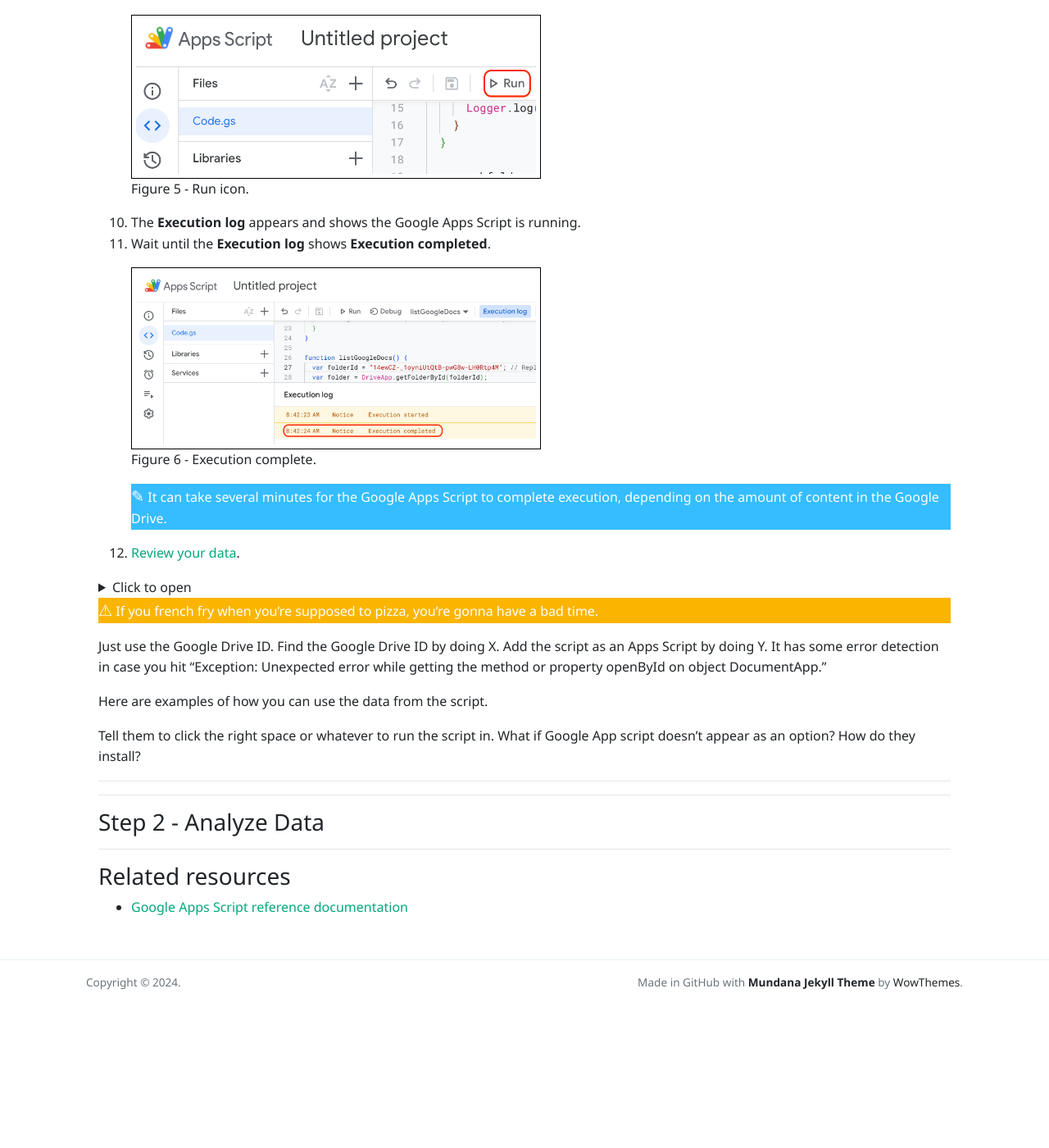
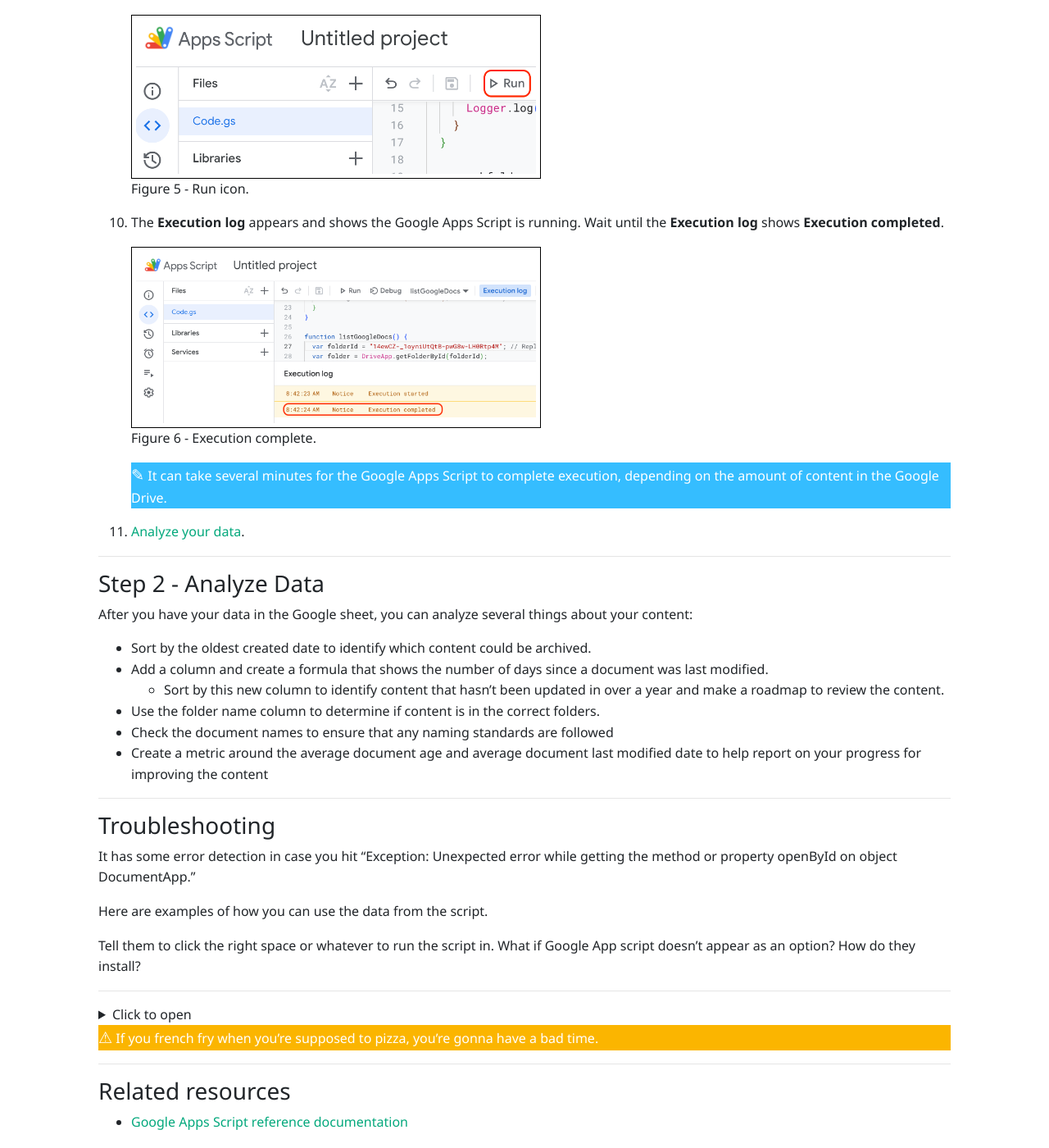
Before and after one commit to stumblefiend/jeremy.pugh, a Jekyll site: the page built from assets/scripts/google-drive-content-review.md, in a window 1280 px wide and 1400 px high, scrolled down 3132 px. Shown: the whole window at 82% size. Built offline with Jekyll 4.4.1, drawn with Linux system fonts in a browser that asks for light colours; nearby versions of some CDN libraries; our own code applies the rules of GitHub Pages for plain Markdown files; before the commit the page ends 4356 px from its top, so only the background shows below that; some of the changed text lies outside the part shown.

Commit message:
Update google-drive-content-review.md

```diff
--- a/assets/scripts/google-drive-content-review.md
+++ b/assets/scripts/google-drive-content-review.md
@@ -85,41 +85,40 @@
 
     <div class="alert-cyan">
       <p><span style="font-size:larger;">✎</span>
-      This code only provides data on Google Doc files and not Sheets, Slides, or other types of files such as documents saved in a .docx format.</p>
+      This Google Apps Script provides the document name, created date, last modified date, URL, and containing folder name only for Google Doc files and not Sheets, Slides, or other types of files such as documents saved in a .docx format.</p>
     </div>
 
-5. To find the starting folder ID where you want to search for documents in each subfolder, click the Google Drive and note the ID after **folders/** in your browser's URL.
+6. To find the starting folder ID where you want to search for documents in each subfolder, click the Google Drive and note the ID after **folders/** in your browser's URL.
 
     <figure>
       <img src="/assets/images/find-folder-id.png" class="image-border-medium" alt="Location of the folder ID.">
       <figcaption>Figure 2 - Folder ID.</figcaption>
     </figure>
 
-6. Replace the default folder ID `0AKSQM_w_oOoAUk9PVB` in the Apps Script code you copied with your starting folder ID.
+7. Replace the default folder ID `0AKSQM_w_oOoAUk9PVB` in the Apps Script code you copied with your starting folder ID.
 
-7. Click the **Save project** icon.
+8. Click the **Save project** icon.
 
     <figure>
       <img src="/assets/images/save-project-icon.png" class="image-border-medium" alt="Location of the Save project icon.">
       <figcaption>Figure 3 - Save project icon.</figcaption>
     </figure>
 
-8. Ensure *listGoogleDocs* is selected for **Select function to run**.
+9. Ensure *listGoogleDocs* is selected for **Select function to run**.
 
     <figure>
       <img src="/assets/images/function-to-run.png" class="image-border-medium" alt="Location of the Select function to run icon.">
       <figcaption>Figure 4 - Select function to run icon.</figcaption>
     </figure>
 
-9. Click **Run**.
+10. Click **Run**.
 
     <figure>
       <img src="/assets/images/run-icon.png" class="image-border-medium" alt="Location of the Run icon.">
       <figcaption>Figure 5 - Run icon.</figcaption>
     </figure>
 
-10. The **Execution log** appears and shows the Google Apps Script is running.
-11. Wait until the **Execution log** shows **Execution completed**.
+11. The **Execution log** appears and shows the Google Apps Script is running. Wait until the **Execution log** shows **Execution completed**.
 
     <figure>
       <img src="/assets/images/execution-complete.png" class="image-border-medium" alt="Location of the Execution complete message.">
@@ -131,7 +130,31 @@
       It can take several minutes for the Google Apps Script to complete execution, depending on the amount of content in the Google Drive.</p>
     </div>
 
-12. [Review your data](xxxxxxxxxxxxxxxxxxxxxxxxxxxxxxxxxxxxxxxxxxxxxxxxxxxxxxx).
+12. [Analyze your data](#step-2---analyze-data).
+
+---
+
+### Step 2 - Analyze Data
+
+After you have your data in the Google sheet, you can analyze several things about your content:
+
+- Sort by the oldest created date to identify which content could be archived.
+- Add a column and create a formula that shows the number of days since a document was last modified.
+    - Sort by this new column to identify content that hasn't been updated in over a year and make a roadmap to review the content.
+- Use the folder name column to determine if content is in the correct folders.
+- Check the document names to ensure that any naming standards are followed
+- Create a metric around the average document age and average document last modified date to help report on your progress for improving the content
+
+---
+
+### Troubleshooting
+It has some error detection in case you hit "Exception: Unexpected error while getting the method or property openById on object DocumentApp."
+
+Here are examples of how you can use the data from the script.
+
+Tell them to click the right space or whatever to run the script in. What if Google App script doesn't appear as an option? How do they install?
+
+---
 
 <details>
 <summary>Click to open</summary>
@@ -142,21 +165,8 @@
 If you french fry when you’re supposed to pizza, you’re gonna have a bad time.</p>
 </div>
 
-Just use the Google Drive ID. Find the Google Drive ID by doing X. Add the script as an Apps Script by doing Y. It has some error detection in case you hit "Exception: Unexpected error while getting the method or property openById on object DocumentApp."
-
-Here are examples of how you can use the data from the script.
-
-Tell them to click the right space or whatever to run the script in. What if Google App script doesn't appear as an option? How do they install?
-
 ---
 
-
-
----
-
-### Step 2 - Analyze Data
-
----
 
 ### Related resources
 
```
